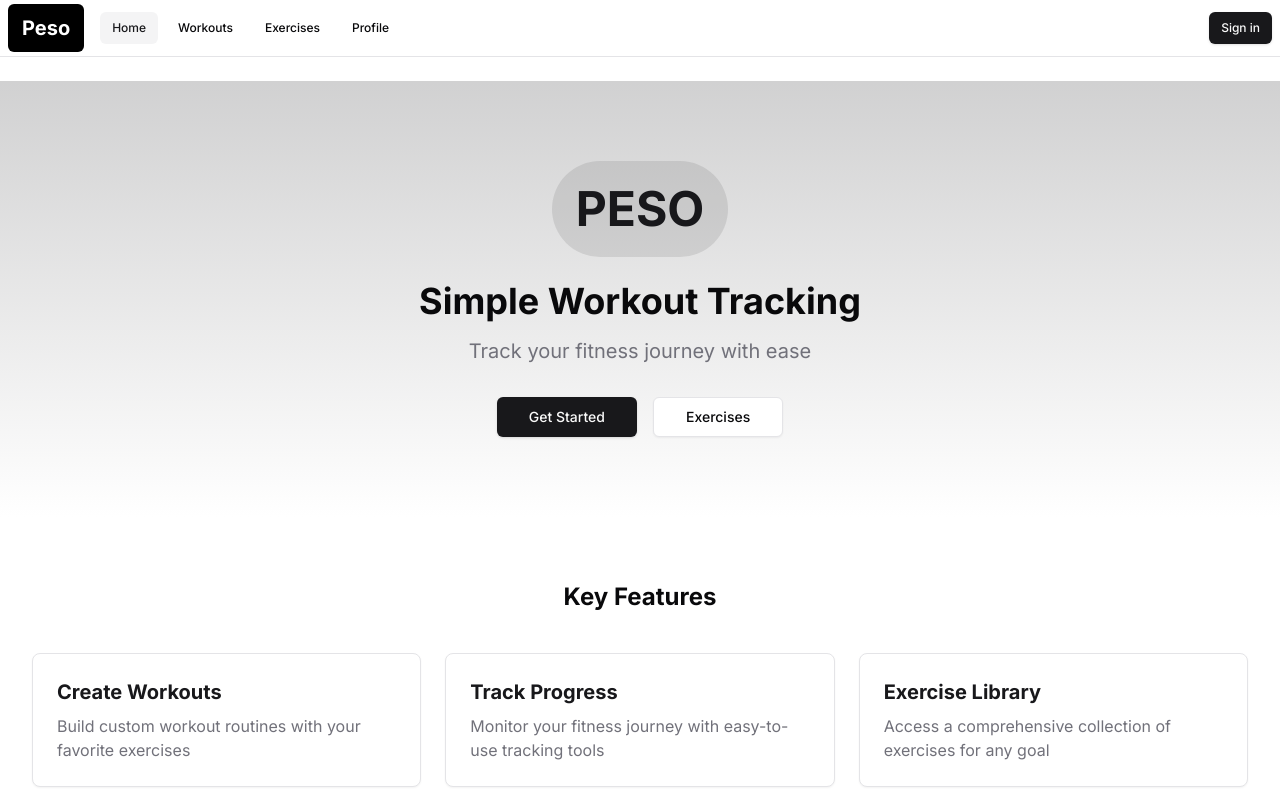
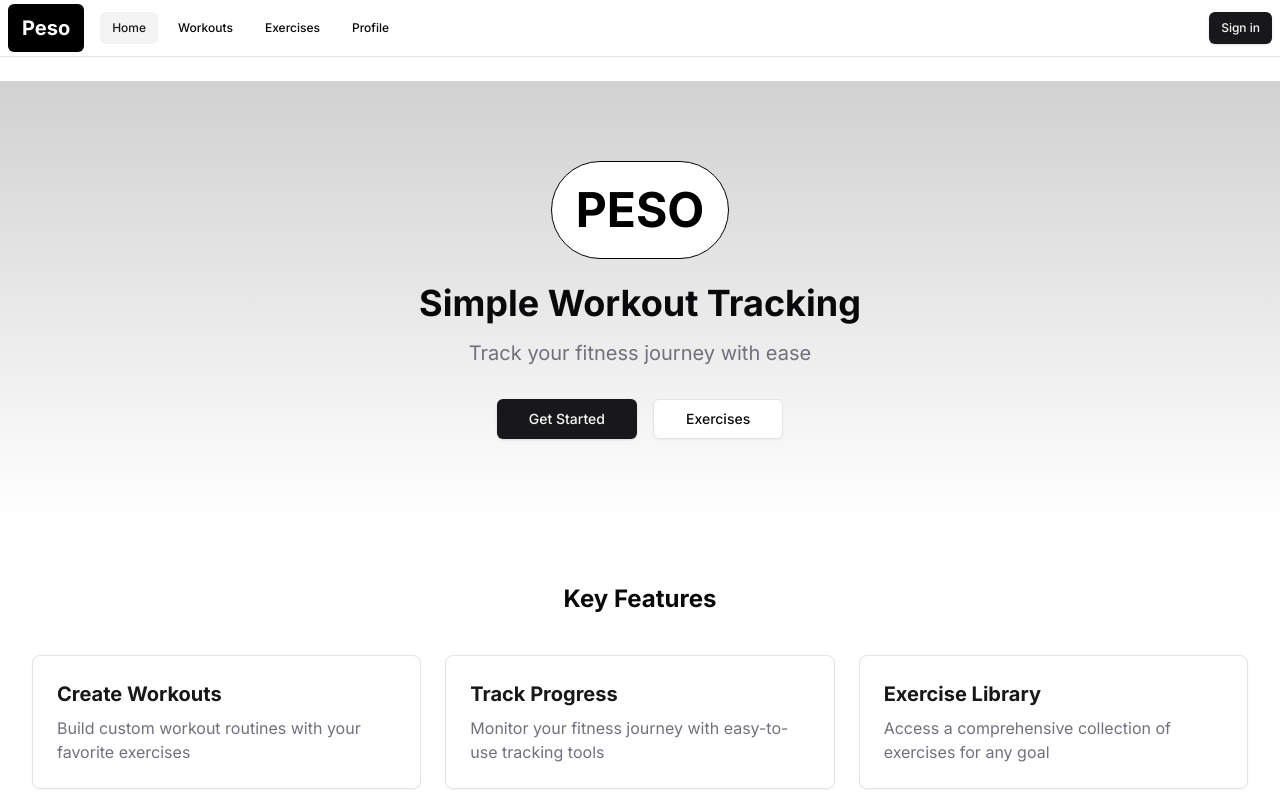
Before and after one commit to troclaux/peso, a Next.js app: page / in a window 1280 px wide. Shown: the top 800 px of the page. Built offline with nearby package versions, Linux system fonts and the light colour scheme; no server answers.

Commit message:
style: peso logo in home page

```diff
--- a/src/app/page.tsx
+++ b/src/app/page.tsx
@@ -13,8 +13,8 @@ export default function Home() {
       <div className="bg-gradient-to-b from-primary/20 to-background py-20">
         <Container>
           <div className="flex flex-col items-center text-center">
-            <div className="mb-6 bg-primary/10 p-6 rounded-full">
-              <div className="text-primary text-5xl font-bold">PESO</div>
+            <div className="mb-6 bg-white p-6 rounded-full border border-black">
+              <div className="text-black text-5xl font-bold">PESO</div>
             </div>
             <h1 className="text-4xl font-bold mb-4">
               Simple Workout Tracking
```
